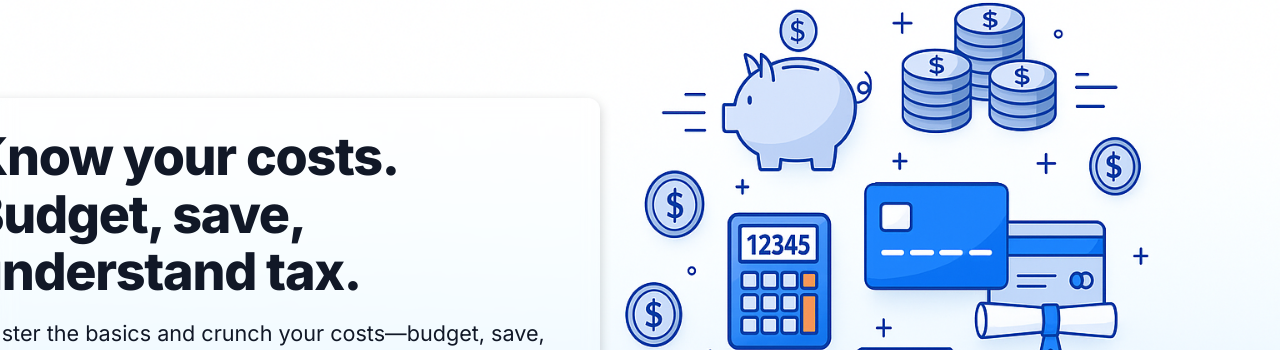
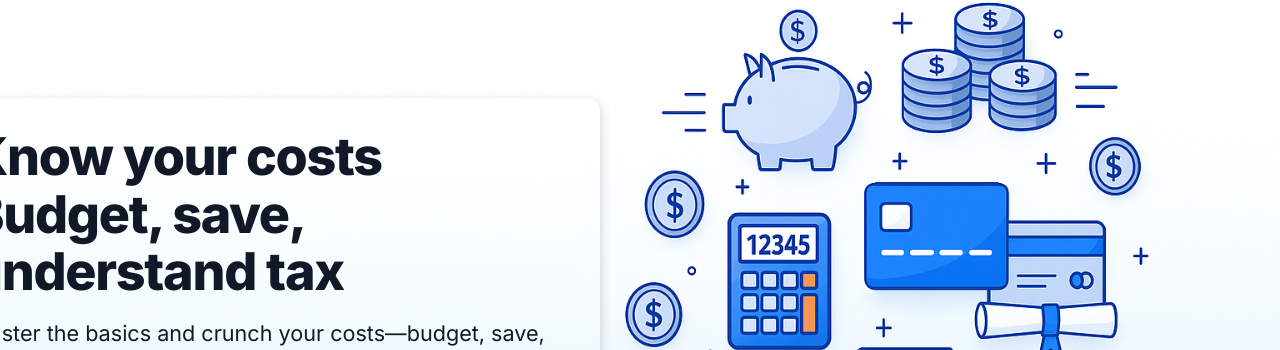
Before and after one commit to adug0007-png/EduFinance, a Vue app: page / in a window 1280 px wide. Shown: the part 164-514 px from the top of the page. Built offline with nearby package versions, Linux system fonts and the light colour scheme.

Commit message:
Iteration 1: Update few texts

```diff
--- a/src/components/Hero.vue
+++ b/src/components/Hero.vue
@@ -3,9 +3,9 @@
     <div class="container">
       <div class="hero-content-box">
         <div class="hero-content">
-          <h1 id="hero-title" class="hero-title">Know your costs. <br>Budget, save, understand tax.</h1>
+          <h1 id="hero-title" class="hero-title">Know your costs <br>Budget, save, understand tax</h1>
           <p class="hero-subtitle">
-            Master the basics and crunch your costs—budget, save, and understand tax—so your budget is real, trackable, and doable.
+            Master the basics and crunch your costs—budget, save, and understand tax—so your budget is real, trackable, and doable
           </p>
           <div class="hero-buttons">
             <button class="btn btn-primary" @click="navigateTo('tax-learn')">
```
